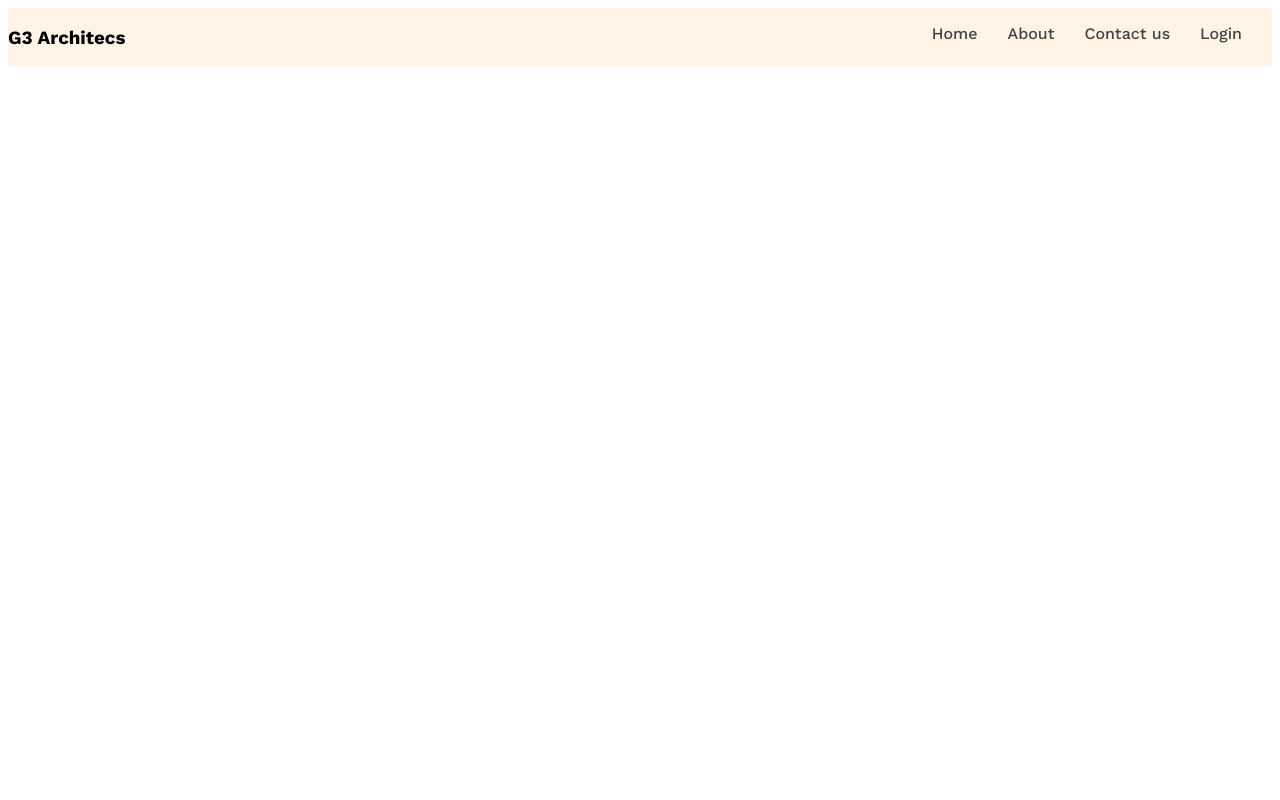
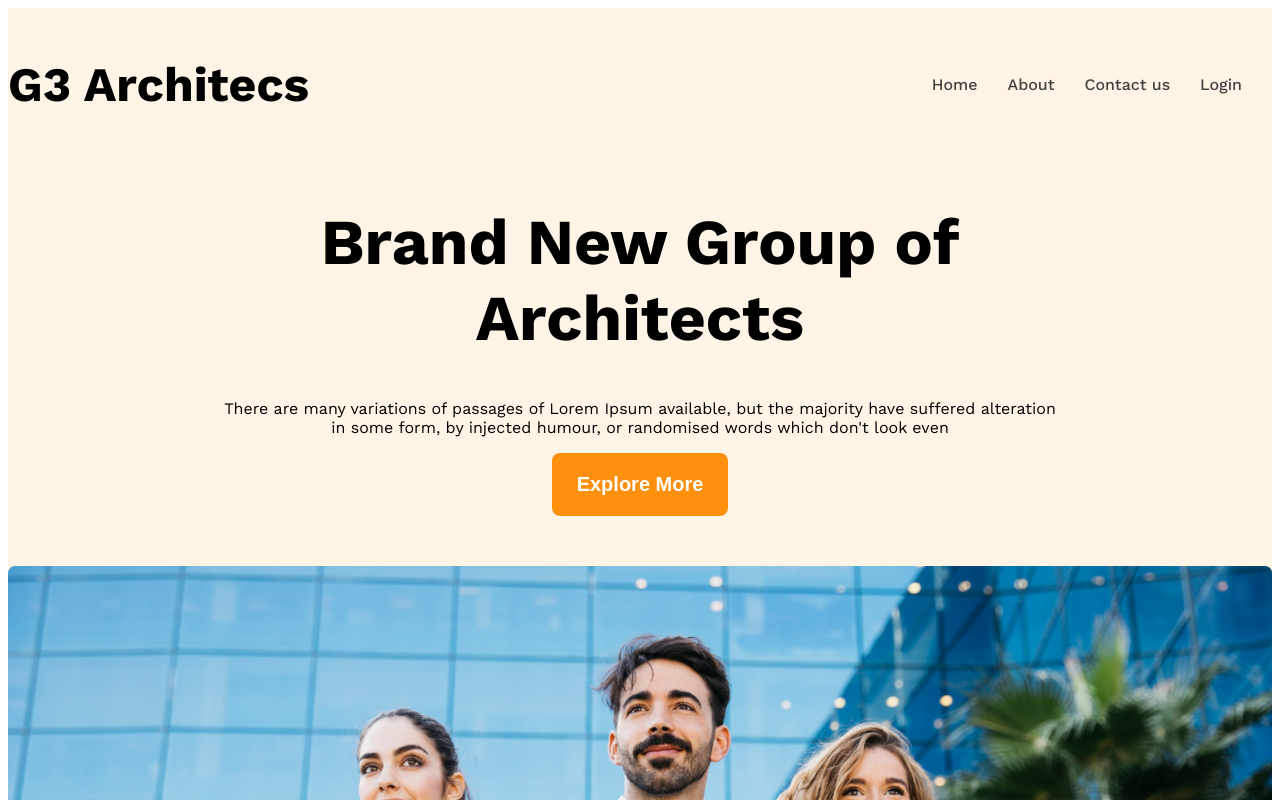
Before and after one commit to labibks/g3-architecs-website, a plain HTML site: page index.html in a window 1280 px wide. Shown: the top 800 px of the page. Drawn offline with nearby package versions, Linux system fonts and the light colour scheme.

Commit message:
add full banner section

```diff
--- a/index.html
+++ b/index.html
@@ -20,7 +20,14 @@
 
         </nav>
         <div class="banner">
-
+            <div class="banner-content">
+                <h1 class="banner-titel">Brand New Group of Architects</h1>
+                <p class="banner-description">There are many variations of passages of Lorem Ipsum available, but the majority have
+                    suffered alteration in some form,
+                    by injected humour, or randomised words which don't look even</p>
+                <button class="btn-primary">Explore More</button>
+            </div>
+            <img class="banner-image" src="images/banner.png" alt="">
         </div>
 
     </header>
--- a/styles/architec.css
+++ b/styles/architec.css
@@ -22,13 +22,28 @@
     background-color:  rgba(255, 144, 14, 0.1);
 }
 
+.btn-primary {
+    background-color: #FF900E;
+    font-weight: 600;
+    font-size: 1.25rem;
+    color: white;
+    padding: 20px 25px;
+    border-radius: 8px;
+    border: none;
+}
+
 /* header style */
 
 
 /* navbar relatade style */
 .navbar{
     justify-content: space-between;
+    align-items: center;
 
+}
+.brand{
+    font-weight: 700;
+    font-size: 3rem;
 }
 .nav-item{
     list-style: none;
@@ -44,3 +59,27 @@
     max-width: 1440px;
     margin: 0 auto;
 }
+
+.banner-content{
+    max-width: 850px;
+    margin: 0 auto;
+    text-align: center;
+    margin-bottom: 50px;
+}
+.banner-titel{
+    font-weight: 700;
+    font-size: 4rem;
+}
+
+.banner-image{
+    width: 100%;
+}
+
+/* responsive media query */
+
+@media screen and (max-width: 576px){
+    .navbar, .nav-links {
+            flex-direction: column;
+        }
+
+}
```
